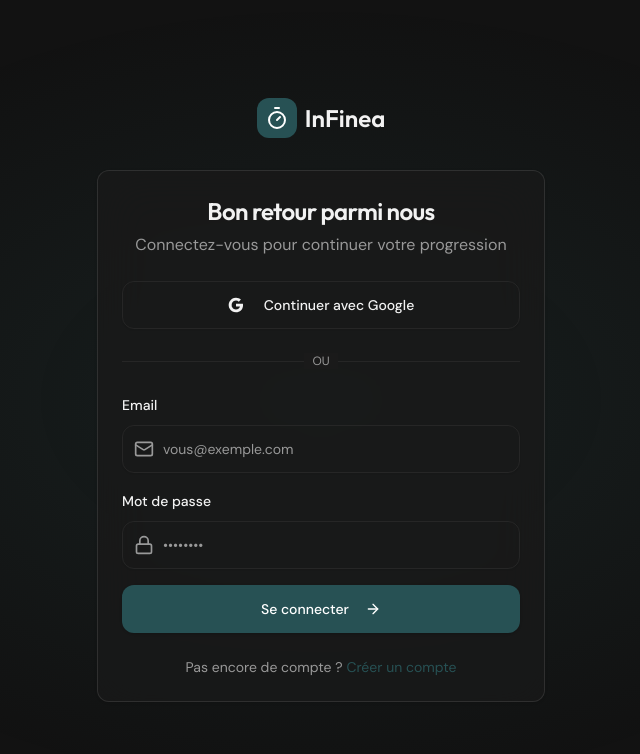
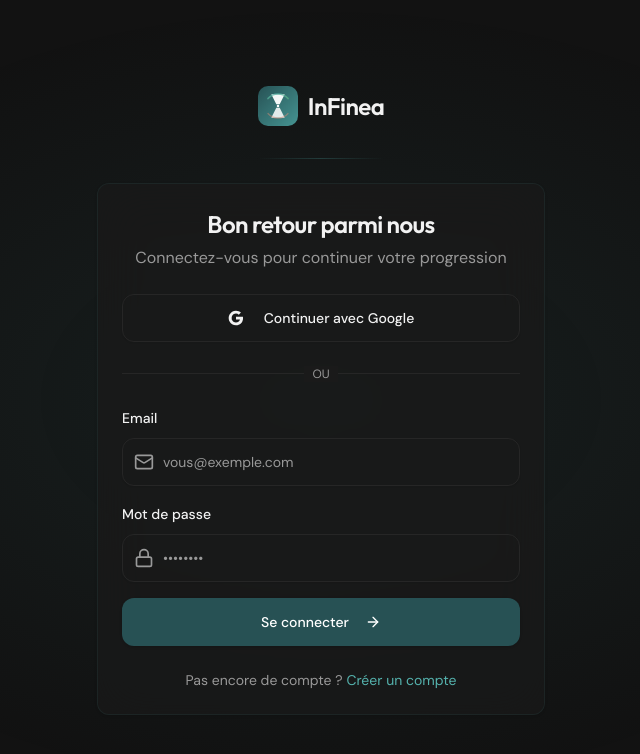
Before and after one commit to infineacompte-a11y/Infinea-UI-Preview, a React (Create React App) app in the folder frontend/: page /login in a window 1280 px wide. Shown: the top 754 px of the page, without its empty margins (319-959 px from the left). Built offline with nearby package versions, Linux system fonts and the light colour scheme; no server answers.

Commit message:
Phase 2: MyDayPage brand colors + agents completed (Sidebar, Landing, Dashboard)

```diff
--- /dev/null
+++ b/frontend/src/components/InFineaLogo.jsx
@@ -0,0 +1,81 @@
+import React from "react";
+
+/**
+ * InFinea Brand Logo — SVG inline component.
+ * Renders the hourglass + swirl mark with brand gradients.
+ *
+ * Usage:
+ *   <InFineaLogo size={32} />
+ *   <InFineaLogo size={48} withText />
+ *   <InFineaLogo size={24} variant="light" />
+ */
+export default function InFineaLogo({ size = 32, withText = false, variant = "default", className = "" }) {
+  const textColor = variant === "light" ? "#0E0F0F" : "#F2F2F2";
+
+  return (
+    <div className={`flex items-center gap-2.5 ${className}`}>
+      <svg
+        width={size}
+        height={size}
+        viewBox="0 0 48 48"
+        fill="none"
+        xmlns="http://www.w3.org/2000/svg"
+        className="flex-shrink-0"
+      >
+        <defs>
+          <linearGradient id={`infinea-bg-${size}`} x1="0%" y1="0%" x2="100%" y2="100%">
+            <stop offset="0%" stopColor="#275255" />
+            <stop offset="100%" stopColor="#459492" />
+          </linearGradient>
+          <linearGradient id={`infinea-swirl-${size}`} x1="0%" y1="0%" x2="100%" y2="100%">
+            <stop offset="0%" stopColor="#55B3AE" />
+            <stop offset="100%" stopColor="#5DB786" />
+          </linearGradient>
+        </defs>
+
+        {/* Background rounded square */}
+        <rect width="48" height="48" rx="12" fill={`url(#infinea-bg-${size})`} />
+
+        {/* Hourglass mark */}
+        <g transform="translate(24, 24)">
+          {/* Top half */}
+          <path d="M-8,-14 L8,-14 L2,-2 L-2,-2 Z" fill="white" opacity="0.95" />
+          {/* Bottom half */}
+          <path d="M-2,2 L2,2 L8,14 L-8,14 Z" fill="white" opacity="0.85" />
+          {/* Center */}
+          <circle cx="0" cy="0" r="1.5" fill="white" />
+          {/* Swirl arc top */}
+          <path
+            d="M-12,-9 A16,16 0 0,1 12,-9"
+            fill="none"
+            stroke={`url(#infinea-swirl-${size})`}
+            strokeWidth="2"
+            strokeLinecap="round"
+            opacity="0.7"
+          />
+          {/* Coral accent arc bottom */}
+          <path
+            d="M12,9 A16,16 0 0,1 -12,9"
+            fill="none"
+            stroke="#E48C75"
+            strokeWidth="1.5"
+            strokeLinecap="round"
+            opacity="0.45"
+          />
+        </g>
+      </svg>
+
+      {withText && (
+        <span
+          className="font-heading font-semibold tracking-tight"
+          style={{
+            fontSize: size * 0.6,
+            color: textColor,
+          }}
+        >
+          InFinea
+        </span>
+      )}
+    </div>
+  );
+}
--- a/frontend/src/components/Sidebar.jsx
+++ b/frontend/src/components/Sidebar.jsx
@@ -21,6 +21,7 @@
   CalendarClock,
   Zap,
 } from "lucide-react";
+import InFineaLogo from "@/components/InFineaLogo";
 import { API, authFetch, useAuth } from "@/App";
 
 // ─── Lightweight poll for unread notification count ───
@@ -126,12 +127,10 @@
   return (
     <>
       {/* Desktop Sidebar */}
-      <aside className="hidden lg:flex fixed left-0 top-0 bottom-0 w-64 flex-col p-6 border-r border-border bg-card/50">
-        <div className="flex items-center gap-2 mb-8">
-          <div className="w-10 h-10 rounded-xl bg-primary flex items-center justify-center">
-            <Timer className="w-6 h-6 text-primary-foreground" />
-          </div>
-          <span className="font-heading text-xl font-semibold">InFinea</span>
+      <aside className="hidden lg:flex fixed left-0 top-0 bottom-0 w-64 flex-col p-6 border-r border-border bg-[#151515]/80 backdrop-blur-xl">
+        <div className="mb-8">
+          <InFineaLogo size={36} withText />
+          <div className="h-px bg-gradient-to-r from-transparent via-brand-teal/20 to-transparent mb-4 mt-4" />
         </div>
 
         <nav className="flex flex-col gap-1 flex-1">
@@ -141,7 +140,7 @@
         <div className="pt-4 border-t border-border">
           <button
             onClick={handleLogout}
-            className="w-full flex items-center gap-3 px-4 py-3 rounded-xl text-muted-foreground hover:text-foreground hover:bg-white/5 transition-colors"
+            className="w-full flex items-center gap-3 px-4 py-3 rounded-xl text-muted-foreground hover:text-foreground hover:bg-brand-teal/5 transition-colors"
             data-testid="logout-btn"
           >
             <LogOut className="w-5 h-5" />
@@ -153,12 +152,7 @@
       {/* Mobile Header */}
       <header className="lg:hidden fixed top-0 left-0 right-0 z-50 glass">
         <div className="flex items-center justify-between px-4 h-16">
-          <div className="flex items-center gap-2">
-            <div className="w-8 h-8 rounded-lg bg-primary flex items-center justify-center">
-              <Timer className="w-5 h-5 text-primary-foreground" />
-            </div>
-            <span className="font-heading text-lg font-semibold">InFinea</span>
-          </div>
+          <InFineaLogo size={28} withText />
 
           <Sheet open={mobileMenuOpen} onOpenChange={setMobileMenuOpen}>
             <SheetTrigger asChild>
--- a/frontend/src/pages/LandingPage.jsx
+++ b/frontend/src/pages/LandingPage.jsx
@@ -13,9 +13,9 @@
   Check,
   ArrowRight,
   Sparkles,
-  Timer,
   TrendingUp,
 } from "lucide-react";
+import InFineaLogo from "@/components/InFineaLogo";
 
 export default function LandingPage() {
   const features = [
@@ -40,21 +40,21 @@
     {
       icon: BookOpen,
       name: "Apprentissage",
-      color: "text-blue-500",
+      color: "text-[#2F7DBA]",
       bg: "category-card-learning",
       examples: ["Vocabulaire", "Lecture", "Concepts"],
     },
     {
       icon: Target,
       name: "Productivité",
-      color: "text-amber-500",
+      color: "text-[#C97A3D]",
       bg: "category-card-productivity",
       examples: ["Planning", "Emails", "Brainstorm"],
     },
     {
       icon: Heart,
       name: "Bien-être",
-      color: "text-emerald-500",
+      color: "text-[#5DB786]",
       bg: "category-card-well-being",
       examples: ["Respiration", "Méditation", "Étirements"],
     },
@@ -98,12 +98,7 @@
       <nav className="fixed top-0 left-0 right-0 z-50 glass">
         <div className="max-w-7xl mx-auto px-4 sm:px-6 lg:px-8">
           <div className="flex items-center justify-between h-16">
-            <div className="flex items-center gap-2">
-              <div className="w-8 h-8 rounded-lg bg-primary flex items-center justify-center">
-                <Timer className="w-5 h-5 text-primary-foreground" />
-              </div>
-              <span className="font-heading text-xl font-semibold">InFinea</span>
-            </div>
+            <InFineaLogo size={32} withText />
             <div className="hidden md:flex items-center gap-6">
               <a href="#features" className="text-muted-foreground hover:text-foreground transition-colors">
                 Fonctionnalités
@@ -130,7 +125,7 @@
       </nav>
 
       {/* Hero Section */}
-      <section className="relative pt-32 pb-20 px-4 overflow-hidden">
+      <section className="relative pt-32 pb-24 px-4 overflow-hidden">
         <div className="hero-glow absolute inset-0" />
         <div className="max-w-7xl mx-auto relative">
           <div className="text-center max-w-4xl mx-auto">
@@ -141,7 +136,7 @@
 
             <h1 className="font-heading text-4xl sm:text-5xl md:text-7xl font-bold tracking-tight mb-6 animate-fade-in stagger-1">
               Investissez vos
-              <span className="text-transparent bg-clip-text bg-gradient-to-r from-brand-teal via-brand-secondary to-pink-500"> instants perdus</span>
+              <span className="text-transparent bg-clip-text bg-gradient-to-r from-[#55B3AE] via-[#459492] to-[#5DB786]"> instants perdus</span>
             </h1>
 
             <p className="text-lg md:text-xl text-muted-foreground mb-10 max-w-2xl mx-auto animate-fade-in stagger-2">
@@ -183,7 +178,7 @@
       </section>
 
       {/* Problem Section */}
-      <section className="py-20 px-4">
+      <section className="py-24 px-4">
         <div className="max-w-7xl mx-auto">
           <div className="grid lg:grid-cols-2 gap-12 items-center">
             <div>
@@ -225,7 +220,7 @@
       </section>
 
       {/* Features Section */}
-      <section id="features" className="py-20 px-4">
+      <section id="features" className="py-24 px-4">
         <div className="max-w-7xl mx-auto">
           <div className="text-center mb-16">
             <h2 className="font-heading text-3xl md:text-4xl font-semibold mb-4">
@@ -238,7 +233,7 @@
 
           <div className="grid md:grid-cols-3 gap-6 mb-16">
             {features.map((feature, i) => (
-              <Card key={i} className="bg-card border-border hover:border-primary/30 transition-colors">
+              <Card key={i} className="bg-card border-border hover:border-[#459492]/25 transition-colors">
                 <CardContent className="p-6">
                   <div className="w-12 h-12 rounded-xl bg-primary/10 flex items-center justify-center mb-4">
                     <feature.icon className="w-6 h-6 text-primary" />
@@ -272,7 +267,7 @@
       </section>
 
       {/* How it works */}
-      <section className="py-20 px-4 bg-card/50">
+      <section className="py-24 px-4 bg-card/50">
         <div className="max-w-7xl mx-auto">
           <div className="text-center mb-16">
             <h2 className="font-heading text-3xl md:text-4xl font-semibold mb-4">
@@ -288,11 +283,11 @@
               { step: "04", title: "Agissez !", desc: "L'IA vous guide" },
             ].map((item, i) => (
               <div key={i} className="relative">
-                <div className="text-5xl font-heading font-bold text-primary/20 mb-4">{item.step}</div>
+                <div className="text-5xl font-heading font-bold text-[#459492]/20 mb-4">{item.step}</div>
                 <h3 className="font-heading text-lg font-medium mb-2">{item.title}</h3>
                 <p className="text-muted-foreground text-sm">{item.desc}</p>
                 {i < 3 && (
-                  <ChevronRight className="hidden md:block absolute top-10 -right-4 w-8 h-8 text-primary/30" />
+                  <ChevronRight className="hidden md:block absolute top-10 -right-4 w-8 h-8 text-[#459492]/30" />
                 )}
               </div>
             ))}
@@ -301,7 +296,7 @@
       </section>
 
       {/* Pricing Section */}
-      <section id="pricing" className="py-20 px-4">
+      <section id="pricing" className="py-24 px-4">
         <div className="max-w-7xl mx-auto">
           <div className="text-center mb-16">
             <h2 className="font-heading text-3xl md:text-4xl font-semibold mb-4">
@@ -316,11 +311,11 @@
             {pricingPlans.map((plan, i) => (
               <Card
                 key={i}
-                className={`relative ${plan.popular ? "pricing-card-premium" : "bg-card"} border-border`}
+                className={`relative ${plan.popular ? "bg-gradient-to-br from-[#275255]/15 to-[#459492]/5 border-[#459492]/30" : "bg-card border-border"}`}
               >
                 {plan.popular && (
                   <div className="absolute -top-3 left-1/2 -translate-x-1/2">
-                    <span className="px-4 py-1 rounded-full bg-primary text-primary-foreground text-sm font-medium">
+                    <span className="px-4 py-1 rounded-full bg-[#E48C75] text-white text-sm font-medium">
                       Populaire
                     </span>
                   </div>
@@ -334,7 +329,7 @@
                   <ul className="space-y-3 mb-8">
                     {plan.features.map((feature, j) => (
                       <li key={j} className="flex items-center gap-3">
-                        <Check className="w-5 h-5 text-emerald-500 flex-shrink-0" />
+                        <Check className="w-5 h-5 text-[#5DB786] flex-shrink-0" />
                         <span className="text-muted-foreground">{feature}</span>
                       </li>
                     ))}
@@ -355,9 +350,9 @@
       </section>
 
       {/* CTA Section */}
-      <section className="py-20 px-4">
+      <section className="py-24 px-4">
         <div className="max-w-4xl mx-auto text-center">
-          <div className="p-12 rounded-3xl bg-gradient-to-br from-primary/10 via-brand-secondary/10 to-pink-500/10 border border-primary/20">
+          <div className="p-12 rounded-3xl bg-gradient-to-br from-[#275255]/10 via-[#459492]/10 to-[#5DB786]/10 border border-[#459492]/20">
             <Brain className="w-16 h-16 text-primary mx-auto mb-6" />
             <h2 className="font-heading text-3xl md:text-4xl font-semibold mb-4">
               Prêt à investir vos instants perdus ?
@@ -376,17 +371,13 @@
       </section>
 
       {/* Footer */}
-      <footer className="py-12 px-4 border-t border-border">
-        <div className="max-w-7xl mx-auto">
+      <footer className="py-12 px-4">
+        <div className="h-px bg-gradient-to-r from-transparent via-[#459492]/20 to-transparent" />
+        <div className="max-w-7xl mx-auto pt-12">
           <div className="flex flex-col md:flex-row items-center justify-between gap-6">
-            <div className="flex items-center gap-2">
-              <div className="w-8 h-8 rounded-lg bg-primary flex items-center justify-center">
-                <Timer className="w-5 h-5 text-primary-foreground" />
-              </div>
-              <span className="font-heading text-xl font-semibold">InFinea</span>
-            </div>
+            <InFineaLogo size={32} withText />
             <div className="flex items-center gap-6 text-sm text-muted-foreground">
-              <span>© 2025 InFinea</span>
+              <span>&copy; 2025 InFinea</span>
               <Link to="/privacy" className="hover:text-foreground transition-colors">Confidentialité</Link>
               <Link to="/cgu" className="hover:text-foreground transition-colors">CGU</Link>
               <a href="mailto:Infinea.compte@gmail.com" className="hover:text-foreground transition-colors">Contact</a>
--- a/frontend/src/pages/LoginPage.jsx
+++ b/frontend/src/pages/LoginPage.jsx
@@ -4,9 +4,10 @@
 import { Card, CardContent, CardHeader, CardTitle } from "@/components/ui/card";
 import { Input } from "@/components/ui/input";
 import { Label } from "@/components/ui/label";
-import { Timer, Mail, Lock, ArrowRight, Loader2 } from "lucide-react";
+import { Mail, Lock, ArrowRight, Loader2 } from "lucide-react";
 import { toast } from "sonner";
 import { API, useAuth } from "@/App";
+import InFineaLogo from "@/components/InFineaLogo";
 
 export default function LoginPage() {
   const navigate = useNavigate();
@@ -74,14 +75,12 @@
 
       <div className="w-full max-w-md relative">
         {/* Logo */}
-        <Link to="/" className="flex items-center justify-center gap-2 mb-8">
-          <div className="w-10 h-10 rounded-xl bg-primary flex items-center justify-center">
-            <Timer className="w-6 h-6 text-primary-foreground" />
-          </div>
-          <span className="font-heading text-2xl font-semibold">InFinea</span>
+        <Link to="/" className="flex items-center justify-center mb-8">
+          <InFineaLogo size={40} withText />
         </Link>
+        <div className="h-px w-32 mx-auto bg-gradient-to-r from-transparent via-[#459492]/30 to-transparent mb-6" />
 
-        <Card className="bg-card/80 backdrop-blur-xl border-white/10">
+        <Card className="bg-card/80 backdrop-blur-xl border-[#459492]/10">
           <CardHeader className="text-center">
             <CardTitle className="font-heading text-2xl">Bon retour parmi nous</CardTitle>
             <p className="text-muted-foreground mt-2">
@@ -166,7 +165,7 @@
 
               <Button
                 type="submit"
-                className="w-full h-12 rounded-xl"
+                className="w-full h-12 rounded-xl hover:shadow-lg hover:shadow-[#275255]/20"
                 disabled={isLoading}
                 data-testid="login-submit-btn"
               >
@@ -183,7 +182,7 @@
 
             <p className="text-center text-sm text-muted-foreground">
               Pas encore de compte ?{" "}
-              <Link to="/register" className="text-primary hover:underline" data-testid="register-link">
+              <Link to="/register" className="text-[#55B3AE] hover:underline" data-testid="register-link">
                 Créer un compte
               </Link>
             </p>
--- a/frontend/src/pages/RegisterPage.jsx
+++ b/frontend/src/pages/RegisterPage.jsx
@@ -4,9 +4,10 @@
 import { Card, CardContent, CardHeader, CardTitle } from "@/components/ui/card";
 import { Input } from "@/components/ui/input";
 import { Label } from "@/components/ui/label";
-import { Timer, Mail, Lock, User, ArrowRight, Loader2 } from "lucide-react";
+import { Mail, Lock, User, ArrowRight, Loader2 } from "lucide-react";
 import { toast } from "sonner";
 import { API, useAuth } from "@/App";
+import InFineaLogo from "@/components/InFineaLogo";
 
 export default function RegisterPage() {
   const navigate = useNavigate();
@@ -91,14 +92,12 @@
 
       <div className="w-full max-w-md relative">
         {/* Logo */}
-        <Link to="/" className="flex items-center justify-center gap-2 mb-8">
-          <div className="w-10 h-10 rounded-xl bg-primary flex items-center justify-center">
-            <Timer className="w-6 h-6 text-primary-foreground" />
-          </div>
-          <span className="font-heading text-2xl font-semibold">InFinea</span>
+        <Link to="/" className="flex items-center justify-center mb-8">
+          <InFineaLogo size={40} withText />
         </Link>
+        <div className="h-px w-32 mx-auto bg-gradient-to-r from-transparent via-[#459492]/30 to-transparent mb-6" />
 
-        <Card className="bg-card/80 backdrop-blur-xl border-white/10">
+        <Card className="bg-card/80 backdrop-blur-xl border-[#459492]/10">
           <CardHeader className="text-center">
             <CardTitle className="font-heading text-2xl">Créez votre compte</CardTitle>
             <p className="text-muted-foreground mt-2">
@@ -219,7 +218,7 @@
 
               <Button
                 type="submit"
-                className="w-full h-12 rounded-xl"
+                className="w-full h-12 rounded-xl hover:shadow-lg hover:shadow-[#275255]/20"
                 disabled={isLoading}
                 data-testid="register-submit-btn"
               >
@@ -236,7 +235,7 @@
 
             <p className="text-center text-sm text-muted-foreground">
               Déjà un compte ?{" "}
-              <Link to="/login" className="text-primary hover:underline" data-testid="login-link">
+              <Link to="/login" className="text-[#55B3AE] hover:underline" data-testid="login-link">
                 Se connecter
               </Link>
             </p>
```
Also changed, not shown: frontend/src/pages/Dashboard.jsx (+27 -27 lines), frontend/src/pages/MyDayPage.jsx (+13 -13 lines), frontend/public/icons/icon.svg.
